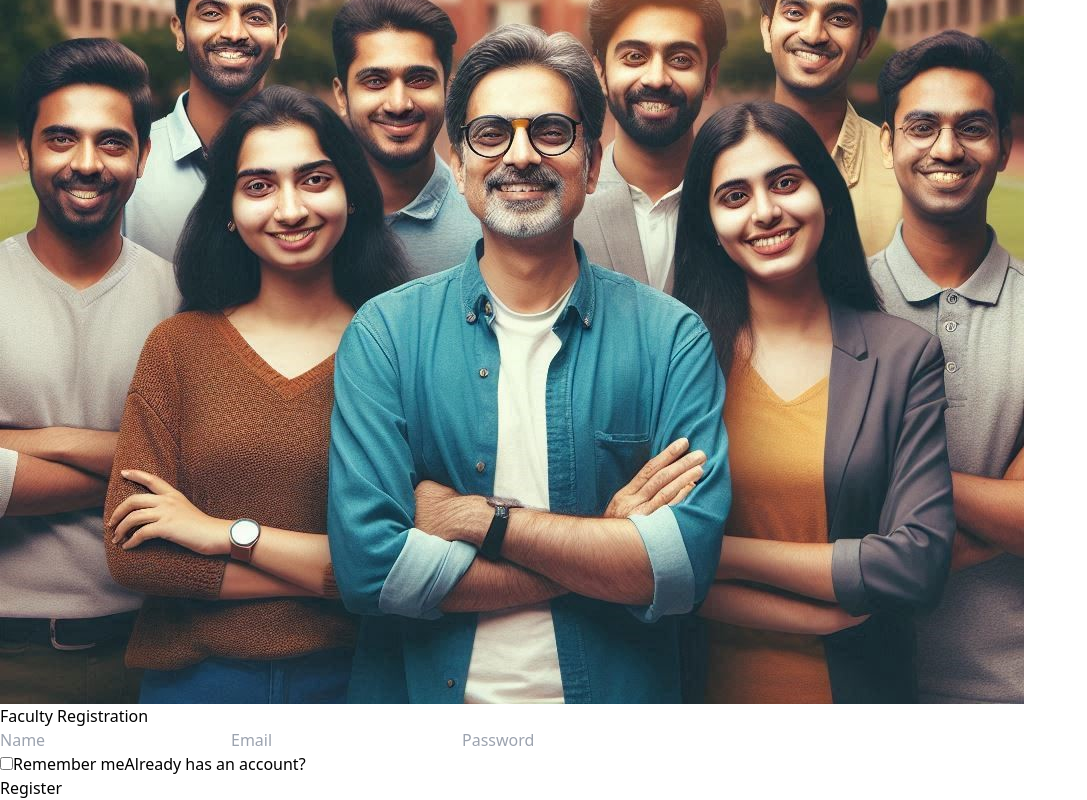
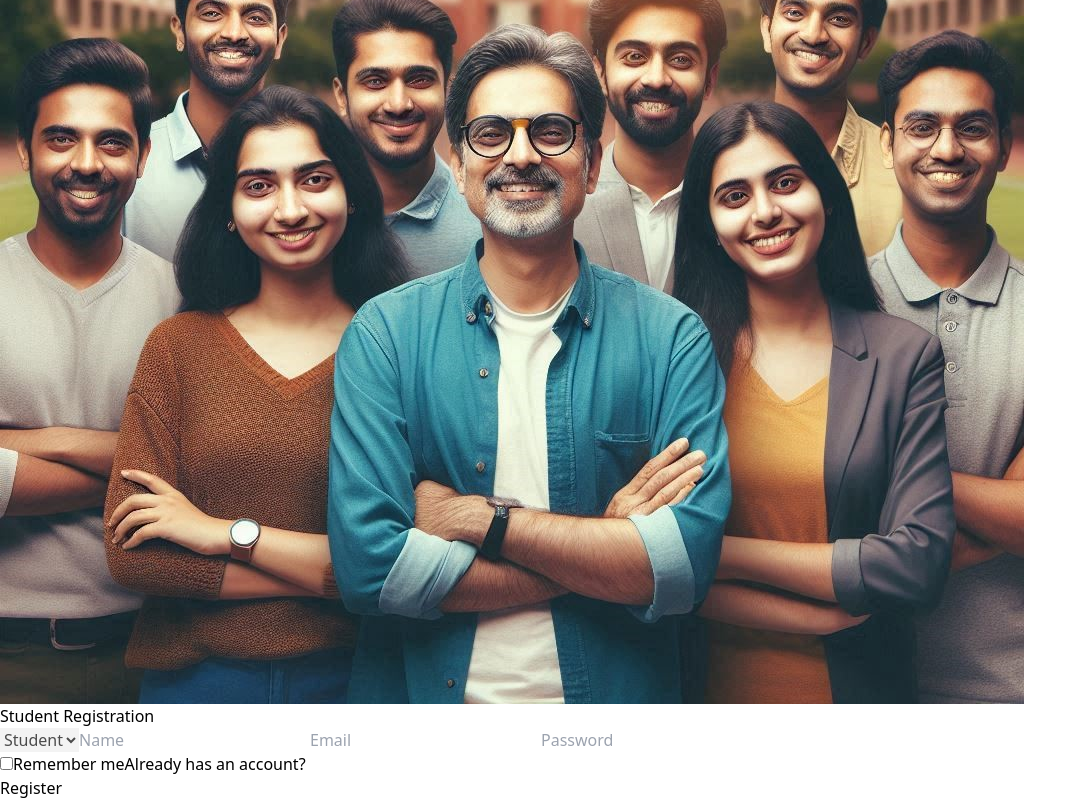
Before and after one commit to Subrat29/FacultyExcellenceTracker, a React (Vite) app: page /register in a window 1280 px wide. Shown: the part 320-1120 px from the top of the page, without its empty margins (0-1087 px from the left). Built offline with nearby package versions, Linux system fonts and the light colour scheme.

Commit message:
Fixed the error

```diff
--- a/src/components/Admin/AdminSidebarForMobile.jsx
+++ b/src/components/Admin/AdminSidebarForMobile.jsx
@@ -12,6 +12,13 @@ const AdminSidebar = () => {
         <Link to="/admin-dashboard" className="flex items-center p-2 hover:bg-gray-700 rounded">
           <HomeIcon className="w-5 h-5 mr-3" />
           Dashboard
+        </Link>
+        <Link
+          to="/admin-dashboard/profile"
+          className="flex items-center p-2 hover:bg-gray-700 rounded"
+        >
+          <UserIcon className="w-5 h-5 mr-3" />
+          Profile Management
         </Link>
         <Link to="/admin-dashboard/appraisals" className="flex items-center p-2 hover:bg-gray-700 rounded">
           <UserIcon className="w-5 h-5 mr-3" />
--- a/src/components/Admin/AppraisalList.jsx
+++ b/src/components/Admin/AppraisalList.jsx
@@ -212,8 +212,9 @@ const AppraisalList = () => {
           <tbody {...getTableBodyProps()}>
             {rows.map((row) => {
               prepareRow(row);
+              const { key, ...restRowProps } = row.getRowProps();
               return (
-                <tr {...row.getRowProps()} className="border-b hover:bg-gray-50 transition duration-150">
+                <tr key={key} {...row.getRowProps()} className="border-b hover:bg-gray-50 transition duration-150">
                   {row.cells.map((cell) => (
                     <td {...cell.getCellProps()} className="px-4 py-3 text-gray-700">
                       {cell.render('Cell')}
--- a/src/components/Auth/Register.jsx
+++ b/src/components/Auth/Register.jsx
@@ -5,8 +5,18 @@ const Register = () => {
   return (
     <div className="min-h-screen flex items-center justify-center bg-orange-100">
       <div className="bg-white p-8 rounded shadow-md w-full max-w-md">
-        <h2 className="text-2xl font-bold mb-6">Faculty Registration</h2>
+        <h2 className="text-2xl font-bold mb-6">Student Registration</h2>
         <form>
+          <select
+            defaultValue="student"
+            disabled
+            className="w-full p-2 border border-gray-300 rounded mb-4 "
+          >
+            <option value="student">Student</option>
+            <option value="faculty">Faculty</option>
+            <option value="admin">Admin</option>
+
+          </select>
           <input
             type="text"
             placeholder="Name"
```
